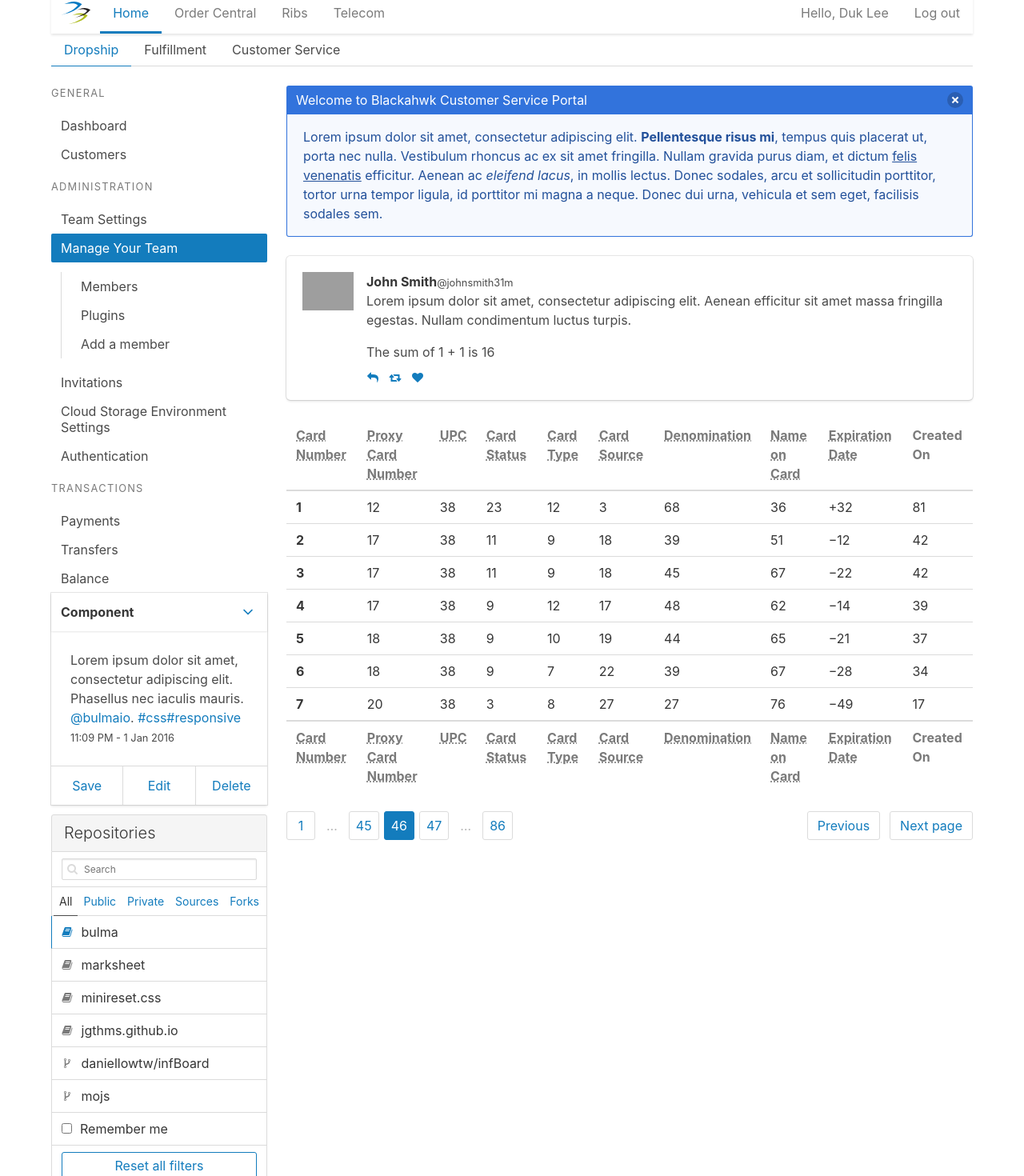
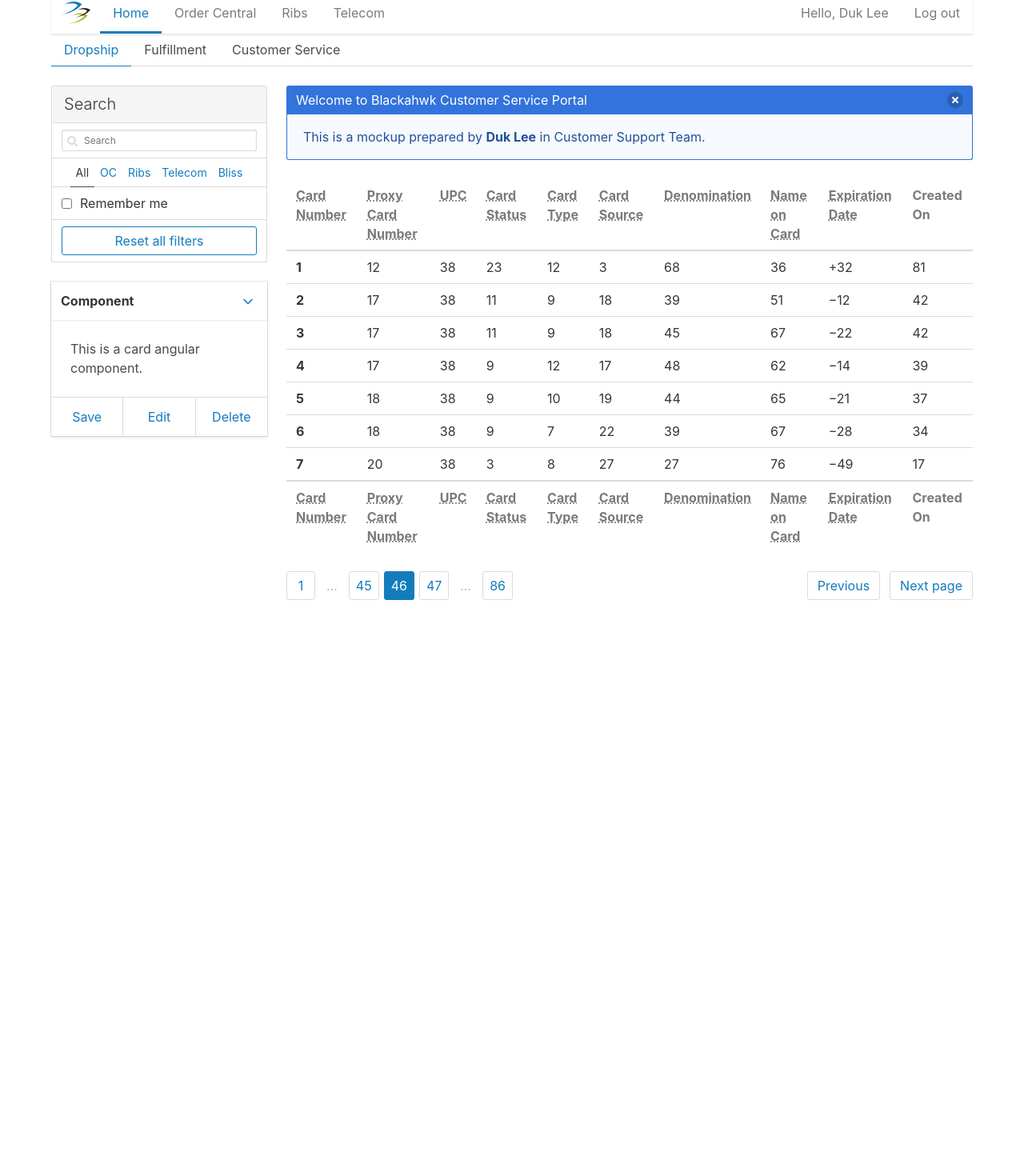
Before and after one commit to duk/bhn-ui-angular-poc, an Angular app: page / in a window 1280 px wide. Shown: the part 10-1480 px from the top of the page at 80% size. After the commit the page ends 800 px from the top, so only its background shows below. Built offline with nearby package versions, Linux system fonts and the light colour scheme; grey boxes are pictures that could not be loaded.

Commit message:
added todo list and modified some static data

```diff
--- a/src/app/app.component.html
+++ b/src/app/app.component.html
@@ -4,13 +4,13 @@
 
   <div class="columns">
     <div class="column is-one-quarter">
-      <app-bhn-menu></app-bhn-menu>
+      <!--<app-bhn-menu></app-bhn-menu>-->
+      <app-bhn-panel></app-bhn-panel>
       <app-bhn-card></app-bhn-card>
-      <app-bhn-panel></app-bhn-panel>
     </div>
     <div class="column">
       <app-bhn-message></app-bhn-message>
-      <app-bhn-box></app-bhn-box>
+      <!--<app-bhn-box></app-bhn-box>-->
       <app-bhn-table></app-bhn-table>
       <app-bhn-pagination></app-bhn-pagination>
     </div>
--- a/src/app/bhn-card/bhn-card.component.html
+++ b/src/app/bhn-card/bhn-card.component.html
@@ -11,10 +11,7 @@
   </header>
   <div class="card-content">
     <div class="content">
-      Lorem ipsum dolor sit amet, consectetur adipiscing elit. Phasellus nec iaculis mauris.
-      <a>@bulmaio</a>. <a>#css</a> <a>#responsive</a>
-      <br>
-      <small>11:09 PM - 1 Jan 2016</small>
+      This is a card angular component.
     </div>
   </div>
   <footer class="card-footer">
--- a/src/app/bhn-message/bhn-message.component.html
+++ b/src/app/bhn-message/bhn-message.component.html
@@ -4,8 +4,6 @@
     <button class="delete"></button>
   </div>
   <div class="message-body">
-    Lorem ipsum dolor sit amet, consectetur adipiscing elit. <strong>Pellentesque risus mi</strong>, tempus quis placerat
-    ut, porta nec nulla. Vestibulum rhoncus ac ex sit amet fringilla. Nullam gravida purus diam, et dictum <a>felis venenatis</a>    efficitur. Aenean ac <em>eleifend lacus</em>, in mollis lectus. Donec sodales, arcu et sollicitudin porttitor, tortor
-    urna tempor ligula, id porttitor mi magna a neque. Donec dui urna, vehicula et sem eget, facilisis sodales sem.
+    This is a mockup prepared by <strong>Duk Lee</strong> in Customer Support Team.
   </div>
 </article>
--- a/src/app/bhn-panel/bhn-panel.component.html
+++ b/src/app/bhn-panel/bhn-panel.component.html
@@ -1,6 +1,6 @@
 <nav class="panel">
   <p class="panel-heading">
-    Repositories
+    Search
   </p>
   <div class="panel-block">
     <p class="control has-icon">
@@ -12,12 +12,12 @@
   </div>
   <p class="panel-tabs">
     <a class="is-active">All</a>
-    <a>Public</a>
-    <a>Private</a>
-    <a>Sources</a>
-    <a>Forks</a>
+    <a>OC</a>
+    <a>Ribs</a>
+    <a>Telecom</a>
+    <a>Bliss</a>
   </p>
-  <a class="panel-block is-active">
+  <!--<a class="panel-block is-active">
     <span class="panel-icon">
       <i class="fa fa-book"></i>
     </span> bulma
@@ -46,7 +46,7 @@
     <span class="panel-icon">
       <i class="fa fa-code-fork"></i>
     </span> mojs
-  </a>
+  </a>-->
   <label class="panel-block">
     <input type="checkbox">
     Remember me
```
Also changed, not shown: 2 other files (tests, documents, lock files or other folders).
